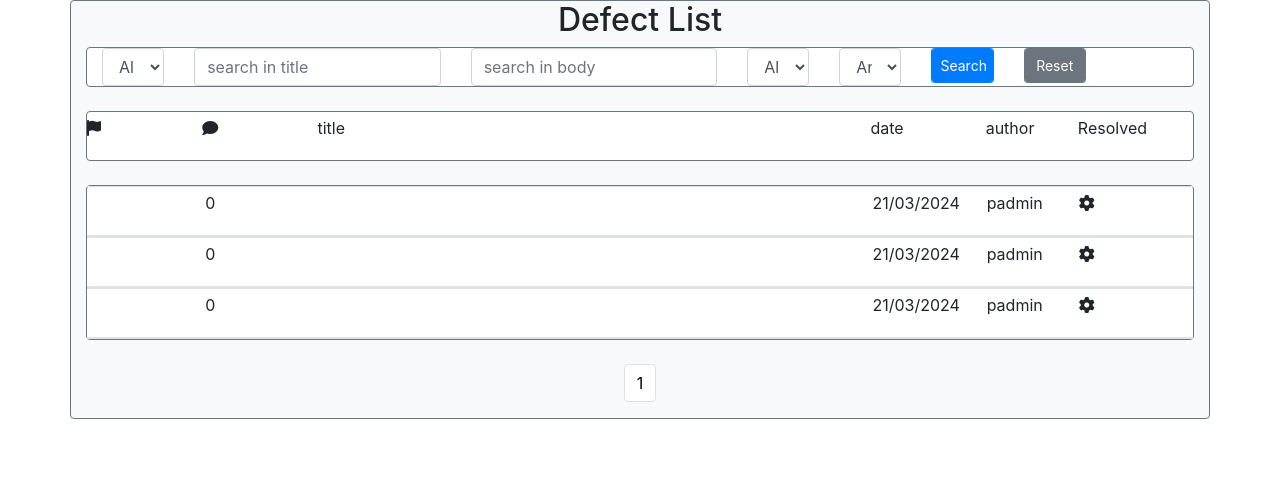
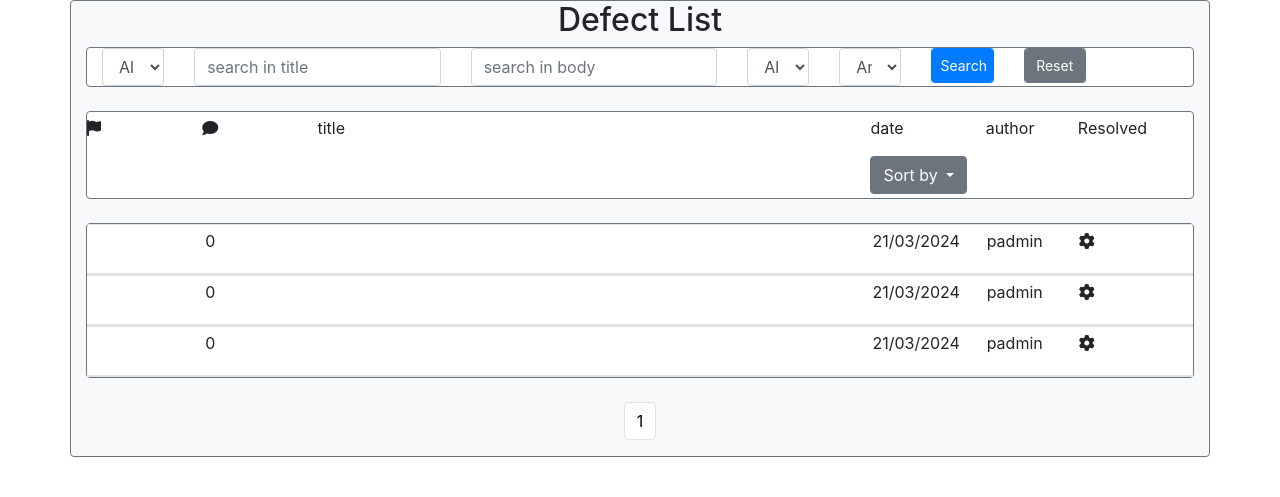
Before and after one commit to bezabu/bb-gp-pp4-part, a Django app: page /defect_list/1/ in a window 1280 px wide. Shown: the part 152-649 px from the top of the page. Run offline with Django 4.2, Linux system fonts and the light colour scheme; a user stored in the database is signed in; data comes from the database, SQL or seed files in the repository; data that the repository does not hold is empty; some libraries are stand-ins or nearby versions.

Commit message:
Add dropdown for sort in defect list

```diff
--- a/defect/templates/defect/defect_list.html
+++ b/defect/templates/defect/defect_list.html
@@ -58,6 +58,7 @@
     <div class="row border border-secondary rounded bg-white">
         <div class="col px-0 py-1">
             <p><i class="fa-solid fa-flag"></i></p>
+
         </div>
         <div class="col px-0 py-1">
             <p><i class="fa-solid fa-comment"></i></p>
@@ -70,6 +71,16 @@
         </div>
         <div class="col px-0 py-1">
             <p class="text-truncate">date</p>
+            <div class="dropdown">
+                <button class="btn btn-secondary dropdown-toggle" type="button" data-toggle="dropdown" aria-expanded="false" id="date_sort" name="date_sort">
+                  Sort by
+                </button>
+                <div class="dropdown-menu">
+                  <p class="dropdown-item" value="asc">Ascending</p>
+                  <p class="dropdown-item" value="dsc">Descending</p>
+
+                </div>
+              </div>
         </div>
         <div class="col-1 px-0 py-1">
             <p class="text-truncate">author</p>
--- a/defect/views.py
+++ b/defect/views.py
@@ -22,6 +22,7 @@ def defect_list(request, page=1):
     category_is = request.GET.get('category')
     status_is = request.GET.get('status')
     author_is = request.GET.get('author')
+    sort_by = request.GET.get('sort_by')
 
     if title_contains != '' and title_contains is not None:
         defects = defects.filter(title__icontains=title_contains)
@@ -33,7 +34,11 @@ def defect_list(request, page=1):
         defects = defects.filter(status=status_is)
     if author_is !='' and author_is !='all' and author_is is not None:
         defects = defects.filter(author=author_is)
-
+    if sort_by !='' and sort_by is not None:
+        if sort_by == 'asc':
+            defects = defects.order_by('-created_on')
+        if sort_by == 'dsc':
+            defects = defects.order_by('created_on')
 
     paginator = Paginator(defects, 15)
 
```
